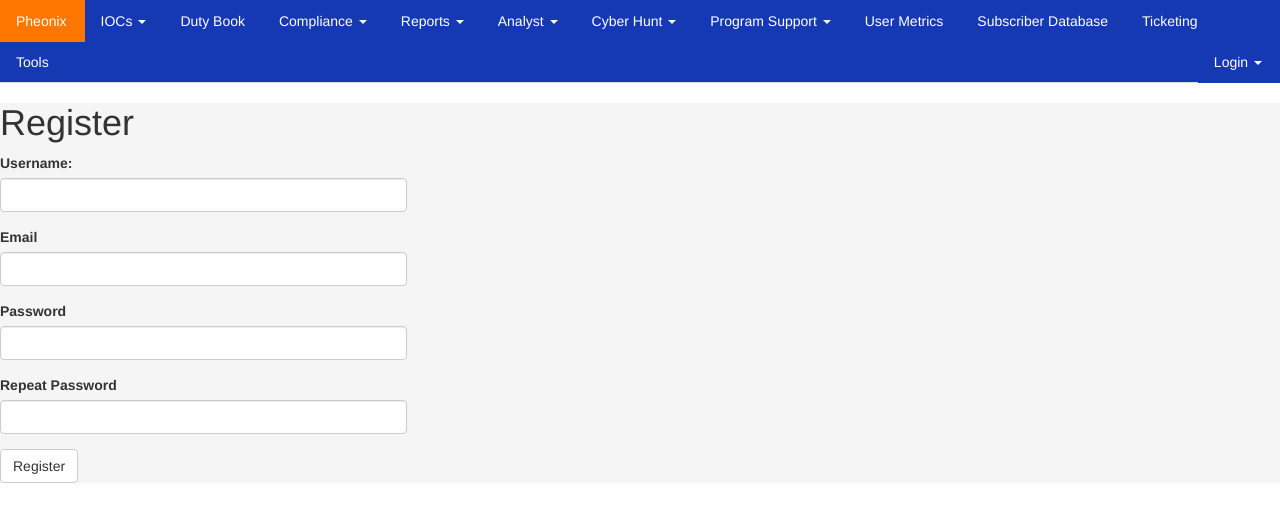
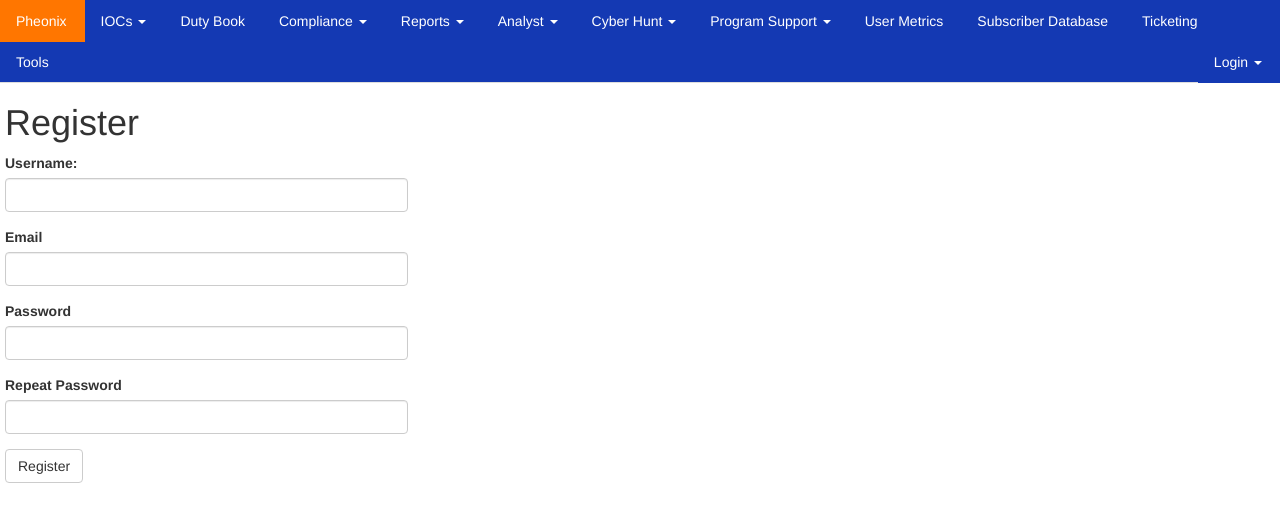
Before and after one commit to dgrbrady/ArcanistsBlog, a Flask app: page /register in a window 1280 px wide. Shown: the top 522 px of the page. Run offline with Flask 2, Linux system fonts and the light colour scheme; some libraries are stand-ins or nearby versions.

Commit message:
changed content background color to white

```diff
--- a/app/static/css/base.css
+++ b/app/static/css/base.css
@@ -25,7 +25,7 @@ a.nav-link {
 }
 
 .content {
-    background-color: whitesmoke;
+    margin: 5px;
 }
 .dropdown-submenu {
     position: relative;
```
